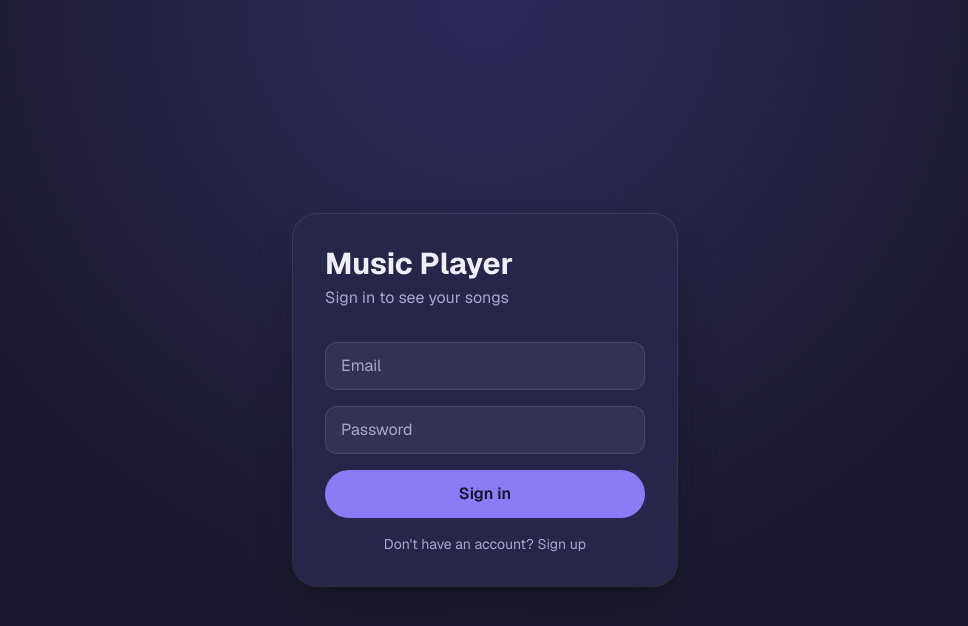
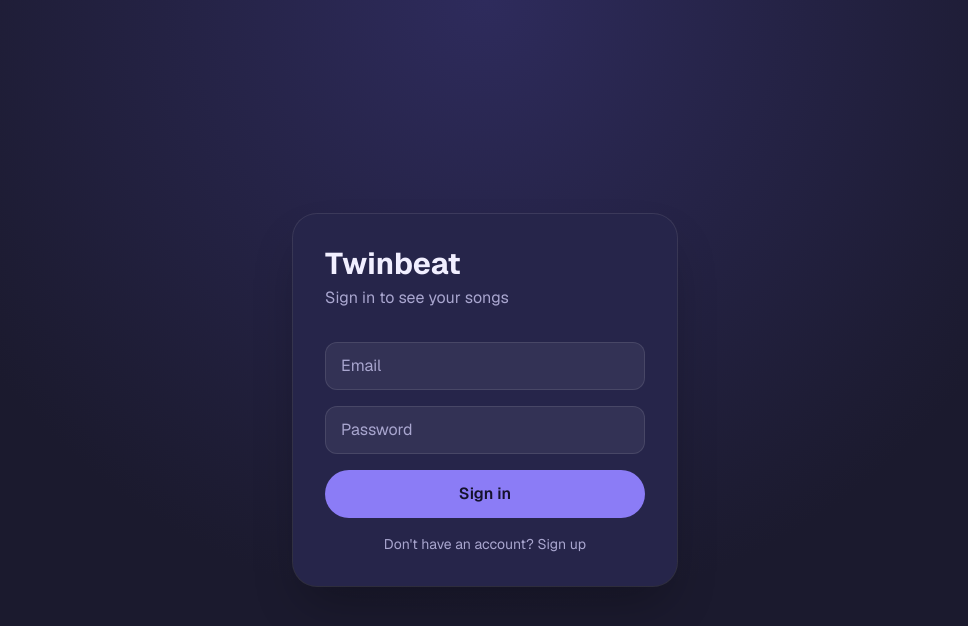
Before and after one commit to Juanescuaran2041/Music-Player-Workshop, a Next.js app: page /login in a window 1280 px wide. Shown: the top 626 px of the page, without its empty margins (155-1123 px from the left). Built offline with nearby package versions, Linux system fonts and the light colour scheme.

Commit message:
Rename app to Twinbeat

```diff
--- a/app/layout.tsx
+++ b/app/layout.tsx
@@ -13,8 +13,8 @@ const geistMono = Geist_Mono({
 });
 
 export const metadata: Metadata = {
-  title: "Music Player",
-  description: "Generated by Music Player",
+  title: "Twinbeat",
+  description: "A music player built on a doubly linked list",
 };
 
 export default function RootLayout({ children }: LayoutProps<"/">) {
--- a/app/login/page.tsx
+++ b/app/login/page.tsx
@@ -4,7 +4,7 @@ export default function LoginPage() {
   return (
     <main className="flex flex-1 items-center justify-center p-6">
       <div className="w-full max-w-sm rounded-3xl bg-surface p-8 shadow-2xl shadow-black/30 ring-1 ring-white/10">
-        <h1 className="mb-1 text-3xl font-bold">Music Player</h1>
+        <h1 className="mb-1 text-3xl font-bold">Twinbeat</h1>
         <p className="mb-8 text-muted">Sign in to see your songs</p>
         <LoginForm />
       </div>
--- a/app/page.tsx
+++ b/app/page.tsx
@@ -9,7 +9,7 @@ export default async function Home() {
 
   return (
     <main className="flex flex-1 flex-col items-center justify-center gap-4 p-6">
-      <h1 className="text-3xl font-bold">Music Player</h1>
+      <h1 className="text-3xl font-bold">Twinbeat</h1>
       <p className="text-muted">{user?.email}</p>
       <form action={signOut}>
         <button className="btn-primary">Sign out</button>
```
